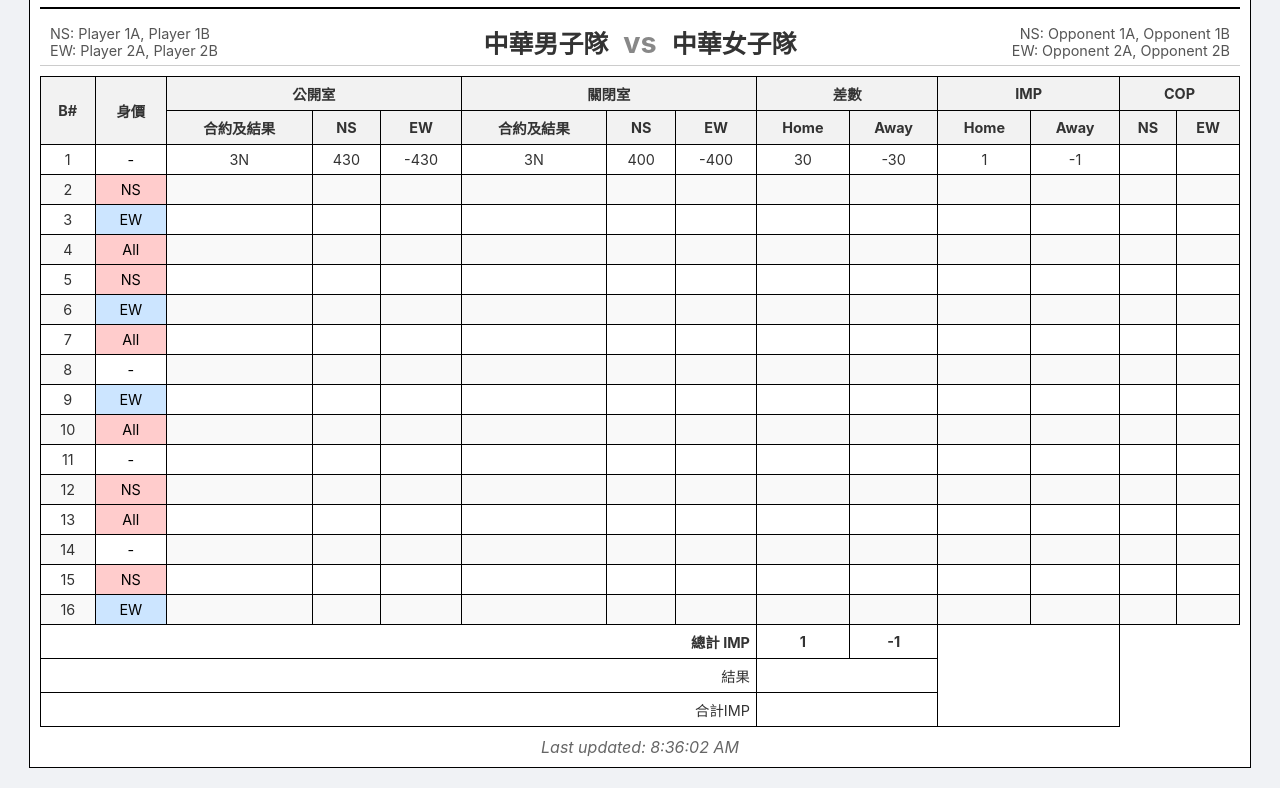
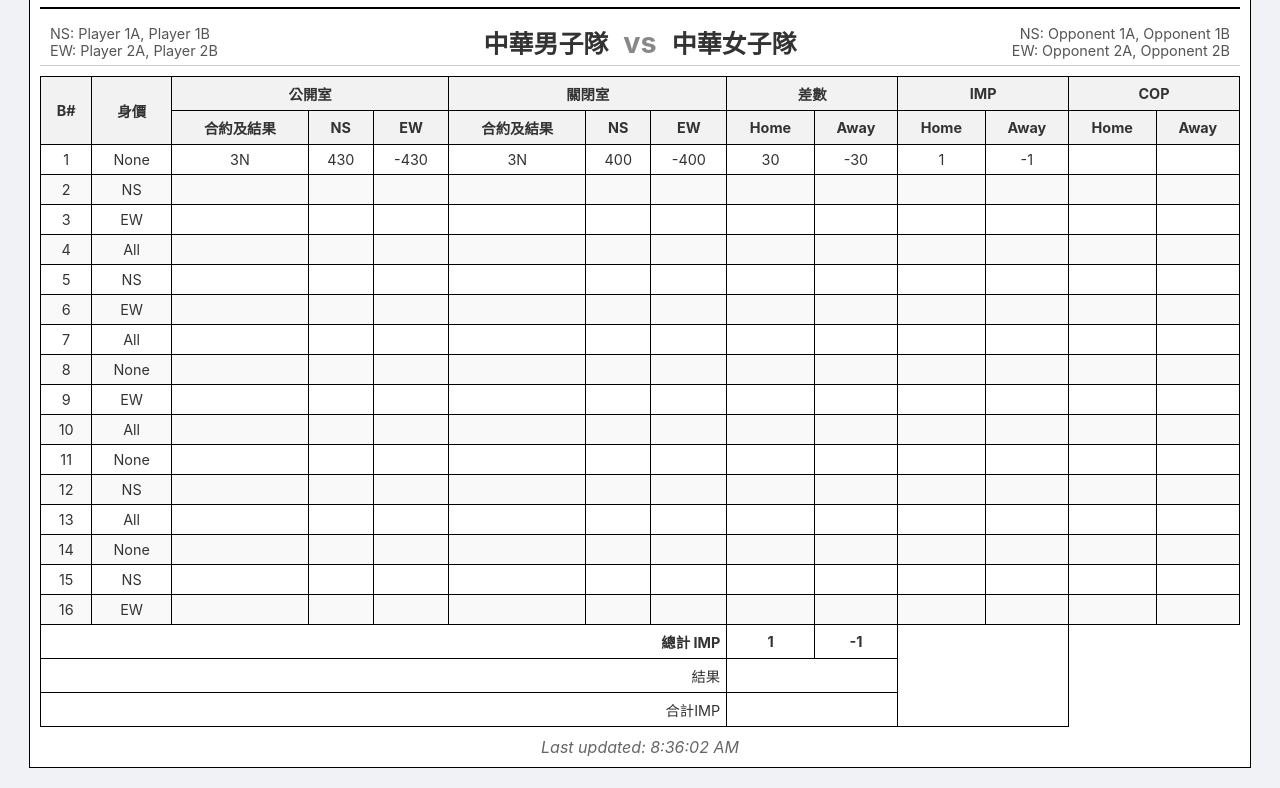
Before and after one commit to ctcba886-wq/Live_Score, a plain HTML site: page index.html in a window 1280 px wide. Shown: the part 99-887 px from the top of the page. Drawn offline with Linux system fonts and the light colour scheme.

Commit message:
版面修正

```diff
--- a/index.html
+++ b/index.html
@@ -173,8 +173,8 @@
                 <th id="diff-opp-header"></th>
                 <th id="imp-team-header"></th>
                 <th id="imp-opp-header"></th>
-                <th>NS</th>
-                <th>EW</th>
+                <th>Home</th>
+                <th>Away</th>
             </tr>
         </thead>
         <tbody id="scores-table-body">
@@ -204,10 +204,10 @@
     const REFRESH_INTERVAL_MS = 5000;
 
     const VULNERABILITY_MAP = {
-        0: { text: '-', class: 'vul-none' },    // None
-        1: { text: 'NS', class: 'vul-ns' },     // NS
-        2: { text: 'EW', class: 'vul-ew' },     // EW
-        3: { text: 'All', class: 'vul-both' }    // Both
+        0: { text: 'None' },    // None
+        1: { text: 'NS' },     // NS
+        2: { text: 'EW' },     // EW
+        3: { text: 'All' }    // Both
     };
 
     // Standard 16-board vulnerability pattern
```
